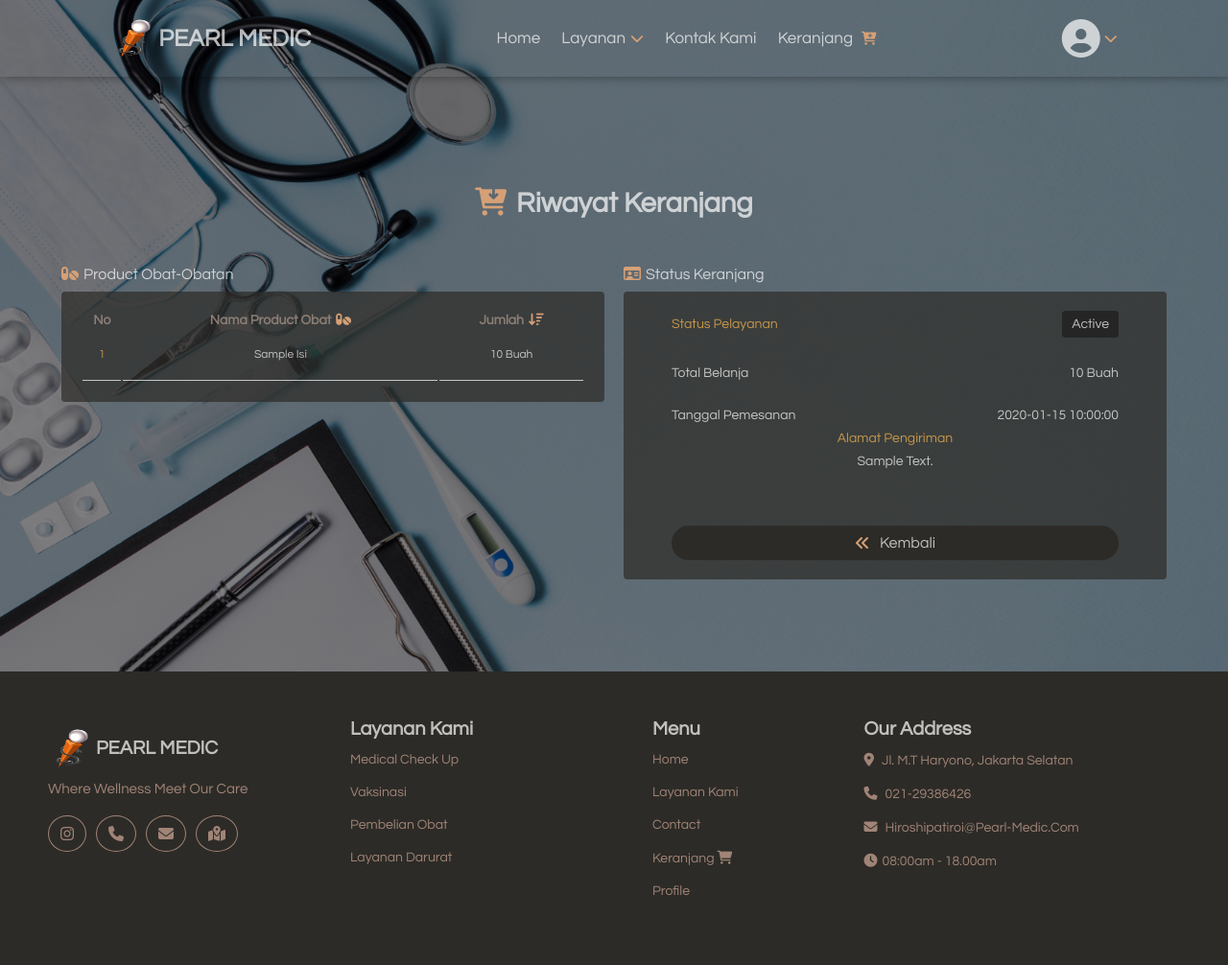
After one commit to AbielB/pearlMedic_PKL, a CodeIgniter 4 app: template app/Views/client/detailKeranjang.php in a window 1280 px wide. The commit adds this page. Shown: the whole page at 96% size. Run offline with PHP 8.4 and a stand-in for CodeIgniter, Linux system fonts and the light colour scheme; the template is opened without the code that fills it: most values are stand-ins (such as "Sample title", 1, 10 or a date in 2020); some libraries are stand-ins or nearby versions.

Commit message:
detail keranjang

```diff
--- a/app/Config/Routes.php
+++ b/app/Config/Routes.php
@@ -71,6 +71,7 @@ $routes->get('/client/suksesVaksin', 'ClientControl::suksesVaksin');
 $routes->get('/client/obat', 'ClientControl::obat');
 $routes->get('/client/obat', 'ClientControl::obat');
 $routes->get('/client/keranjang', 'ClientControl::keranjang');
+$routes->get('/client/detailKeranjang', 'ClientControl::detailKeranjang');
 
 
 $routes->post('/client/postEdit', 'ClientControl::postEdit');
--- a/app/Controllers/Ajax.php
+++ b/app/Controllers/Ajax.php
@@ -104,7 +104,7 @@ class Ajax extends BaseController
         //update tb_keranjang.status = 2 where id_keranjang = id_keranjang and alamat = alamat and set tanggal_order = today
         $db = \Config\Database::connect();
         $builder = $db->table('tb_keranjang');
-        $builder->set('status', 2);
+        $builder->set('status', 1);
         $builder->set('tanggal_order', date('Y-m-d'));
         $builder->set('alamat', $alamat);
         $builder->where('id_keranjang', $id_keranjang);
--- a/app/Controllers/Home.php
+++ b/app/Controllers/Home.php
@@ -98,7 +98,7 @@ class Home extends BaseController
             //select from tb_keranjang where id=id and status = 1
             $builder = $db->table('tb_keranjang');
             $builder->where('id', $row->id);
-            $builder->where('status', 1);
+            $builder->where('status', 0);
             $query = $builder->get();
             $row = $query->getRow();
             //if row is not null then set session keranjang, else session keranjang = null
--- a/app/Views/client/checkoutMedical.php
+++ b/app/Views/client/checkoutMedical.php
@@ -55,7 +55,7 @@
             </div>
             <div class="profiledropdown">
                 <a href="/client/myAccount" data-aos="fade-left">My Account<i class="fa-solid fa-user-tie"></i></a>
-                <a href="/client/EditProfile" data-aos="fade-left">Edit Profile<i class="fa-solid fa-user-pen"></i></a>
+                <a href="/client/editProfile" data-aos="fade-left">Edit Profile<i class="fa-solid fa-user-pen"></i></a>
                 <a href="/client/history" data-aos="fade-left">History<i class="fa-solid fa-money-check"></i></a>
                 <button data-aos="fade-left" onclick="openPopup()">Logout<i class="fa-solid fa-right-from-bracket"></i></button>
 
--- a/app/Views/client/darurat.php
+++ b/app/Views/client/darurat.php
@@ -61,7 +61,7 @@
             </div>
             <div class="profiledropdown">
                 <a href="/client/MyAccount" data-aos="fade-left">My Account<i class="fa-solid fa-user-tie"></i></a>
-                <a href="/client/EditProfile" data-aos="fade-left">Edit Profile<i class="fa-solid fa-user-pen"></i></a>
+                <a href="/client/editProfile" data-aos="fade-left">Edit Profile<i class="fa-solid fa-user-pen"></i></a>
                 <a href="/client/history" data-aos="fade-left">History<i class="fa-solid fa-money-check"></i></a>
                 <button data-aos="fade-left" onclick="openPopup()">Logout<i class="fa-solid fa-right-from-bracket"></i></button>
             </div>
--- /dev/null
+++ b/app/Views/client/detailKeranjang.php
@@ -0,0 +1,237 @@
+<!DOCTYPE html>
+<html lang="en">
+
+<head>
+    <meta charset="UTF-8" />
+    <meta http-equiv="X-UA-Compatible" content="IE=edge" />
+    <meta name="viewport" content="width=device-width, initial-scale=1.0" />
+    <title>Pearl Medic || Riwayat Akun</title>
+    <!-- Link Favicon -->
+    <link rel="shortcut icon" href="../client_edit/image/logo/pearlmedic.png" type="image/x-icon" />
+    <!-- END Link Favicon -->
+    <!-- CSS Links -->
+    <link rel="stylesheet" href="../client_edit/css/style.min.css" />
+    <!-- END CSS Links -->
+    <!-- Box Icons -->
+    <link rel="stylesheet" href="https://cdn.jsdelivr.net/npm/boxicons@latest/css/boxicons.min.css" />
+    <!-- END Box Icons -->
+    <!-- Link Swiper's CSS -->
+    <link rel="stylesheet" href="https://cdn.jsdelivr.net/npm/swiper/swiper-bundle.min.css" />
+    <!-- END Link Swiper's CSS -->
+    <!-- LINK FONT AWESOME -->
+    <link rel="stylesheet" href="https://cdnjs.cloudflare.com/ajax/libs/font-awesome/6.2.0/css/all.min.css" />
+    <!-- END LINK FONT AWESOME -->
+    <!-- Link AOS Library -->
+    <link rel="stylesheet" href="https://unpkg.com/aos@next/dist/aos.css" />
+    <!-- END Link AOS Library -->
+</head>
+
+<body>
+    <!-- NAVIGATION BAR SECTION -->
+    <nav class="navigation_bar navbar_profile" id="navbar_color">
+        <div id="menu-btn" class="fas fa-bars"></div>
+        <a href="/client" class="logo" data-aos="fade-left">
+            <img src="../client_edit/image/logo/pearlmedic2.png" alt="" />
+            <p>Pearl Medic</p>
+        </a>
+        <div class="navbar">
+            <a href="/client" class="hidup" data-aos="fade-left">Home</a>
+            <a href="#" data-aos="fade-left" class="menu-button">Layanan<i class="fa-solid fa-chevron-down"></i></a>
+            <div class="menu_dropdown">
+                <div class="dropdown_content">
+                    <a href="/client/medicalcheckup" data-aos="fade-left" class="menu-isi">Medical Check Up<i
+                            class="fa-solid fa-stethoscope"></i></a>
+                    <a href="/client/vaksin" data-aos="fade-left" class="menu-isi">Vaksinasi<i
+                            class="fa-solid fa-syringe"></i></a>
+                    <a href="/client/obat" data-aos="fade-left" class="menu-isi">Pembelian Obat-Obatan<i
+                            class="fa-solid fa-pills"></i></a>
+                    <a href="/client/darurat" data-aos="fade-left" class="menu-isi">Pelayanan Darurat<i
+                            class="fa-solid fa-truck-medical"></i></a>
+                </div>
+            </div>
+            <a href="/client" data-aos="fade-left">Kontak Kami</a>
+            <!-- <a href="#" data-aos="fade-left">Services</a> -->
+            <a href="/client/keranjang" data-aos="fade-left">Keranjang <i class="fa-solid fa-cart-plus"></i></a>
+        </div>
+        <div class="profile" data-aos="fade-left">
+            <div class="profilelogo">
+                <i class="fa-solid fa-circle-user"></i>
+                <i class="fa-solid fa-chevron-down"></i>
+            </div>
+            <div class="profiledropdown">
+                <a href="/client/myAccount" data-aos="fade-left">My Account<i class="fa-solid fa-user-tie"></i></a>
+                <a href="/client/editProfile" data-aos="fade-left">Edit Profile<i class="fa-solid fa-user-pen"></i></a>
+                <a href="/client/history" data-aos="fade-left">History<i class="fa-solid fa-money-check"></i></a>
+                <button data-aos="fade-left" onclick="openPopup()">Logout<i
+                        class="fa-solid fa-right-from-bracket"></i></button>
+            </div>
+        </div>
+    </nav>
+    <!-- END NAVIGATION BAR SECTION -->
+    <!-- MAIN MENU SECTION -->
+    <div class="popup" id="popup">
+        <i class="fa-solid fa-right-from-bracket"></i>
+        <h2>Anda Yakin Ingin Log Out?</h2>
+        <a href="/client/logout"><button type="button" class="btn-remove">
+                Ya
+            </button></a>
+        <a href="#"><button type="button" onclick="closePopup()" class="btn-remove">
+                Batal
+            </button></a>
+    </div>
+    <section class="home swiper" id="home">
+        <div class="swiper-wrapper">
+            <div class="container swiper-slide detailriwayatkeranjangcontainer">
+                <img src="../client_edit/image/assets/doctor2.jpg" alt="" />
+                <div class="content3" data-aos="fade-up">
+                    <div class="judulriwayatkeranjang">
+                        <h3>
+                            <i class="fa-solid fa-cart-arrow-down"></i>Riwayat Keranjang
+                        </h3>
+                    </div>
+                    <div class="riwayatkeranjang-wrapper">
+                        <div class="riwayatkeranjang-info">
+                            <div class="judultabelkeranjang">
+                                <i class="fa-solid fa-pills"></i>Product Obat-Obatan
+                            </div>
+                            <div class="tabelkeranjang">
+                                <table>
+                                    <thead>
+                                        <tr>
+                                            <th>No</th>
+                                            <th>
+                                                Nama Product Obat<i class="fa-solid fa-pills"></i>
+                                            </th>
+                                            <th>
+                                                Jumlah<i class="fa-solid fa-arrow-down-wide-short"></i>
+                                            </th>
+                                        </tr>
+                                    </thead>
+                                    <tbody>
+                                        <?php
+                                        //foreach isi
+                                        $i = 0;
+                                        foreach ($isi as $row) {
+                                            $i++;
+                                            echo "<tr>";
+                                            echo "<td class='yellow'>" . $i . "</td>";
+                                            echo "<td>" . $row['nama_obat'] . "</td>";
+                                            echo "<td>" . $row['jumlah'] . " buah</td>";
+                                            echo "</tr>";
+                                        }
+                                        ?>
+
+                                    </tbody>
+                                </table>
+                            </div>
+                        </div>
+                        <div class="riwayatkeranjang-info">
+                            <div class="judultabelkeranjang">
+                                <i class="fa-regular fa-id-card"></i>Status Keranjang
+                            </div>
+                            <div class="riwayatkeranjang-info-wrapper">
+                                <div class="statusriwayatkeranjang">
+                                    <h3 class="yellow">Status Pelayanan</h3>
+                                    <p class="<?= $color ?>"><?= $status ?></p>
+                                </div>
+                                <div class="totalbelanja">
+                                    <h3>Total Belanja</h3>
+                                    <p><?= $total ?> Buah</p>
+                                </div>
+                                <div class="tanggalpemesanan">
+                                    <h3>Tanggal Pemesanan</h3>
+                                    <p><?= $tanggal_order ?></p>
+                                </div>
+
+                                <div class="alamatpengiriman">
+                                    <h3 class="yellow">Alamat Pengiriman</h3>
+                                    <p><?= $alamat ?></p>
+                                </div>
+                                <div class="tombolkembali">
+                                    <a href="/client/history"><i class="fa-solid fa-angles-left"></i>Kembali</a>
+                                </div>
+                            </div>
+                        </div>
+                    </div>
+                </div>
+            </div>
+        </div>
+        <div class="swiper-pagination"></div>
+    </section>
+    <!-- END MAIN MENU SECTION -->
+    <!-- FOOTER SECTION -->
+    <section class="footer" id="footer">
+        <div class="footer_wrapper">
+            <div class="footer1">
+                <div class="flex-rowww">
+                    <div class="nama_toko">
+                        <a href="#" class="logo"><img src="/image/logo/pearlmedic2.png" alt="" />
+                            <p>Pearl Medic</p>
+                        </a>
+                    </div>
+                    <p>Where Wellness Meet Our Care</p>
+                </div>
+                <div class="footer1_flex">
+                    <a href="#"><i class="fa-brands fa-instagram"></i></a>
+                    <a href="#"><i class="fa-solid fa-phone"></i></a>
+                    <a href="#"><i class="fa-solid fa-envelope"></i></a>
+                    <a href="#"><i class="fa-solid fa-map-location-dot"></i></a>
+                </div>
+            </div>
+            <div class="footer2">
+                <h3>Layanan Kami</h3>
+                <ul>
+                    <li><a href="/client/medicalcheckup">Medical Check Up</a></li>
+                    <li><a href="/client/vaksin">Vaksinasi</a></li>
+                    <li><a href="/client/obat">Pembelian Obat</a></li>
+                    <li><a href="/client/darurat">Layanan Darurat</a></li>
+                </ul>
+            </div>
+            <div class="footer3">
+                <h3>Menu</h3>
+                <ul>
+                    <li><a href="/client">Home</a></li>
+                    <li><a href="/client">Layanan Kami</a></li>
+                    <li><a href="/client">Contact</a></li>
+                    <li>
+                        <a href="/client/keranjang">Keranjang<i class="fa-solid fa-cart-shopping"></i></a>
+                    </li>
+                    <li><a href="/client/myAccount">Profile</a></li>
+                </ul>
+            </div>
+            <div class="footer4">
+                <h3>Our Address</h3>
+                <ul>
+                    <li>
+                        <i class="fa-solid fa-map-marker-alt"></i> Jl. M.T Haryono,
+                        Jakarta Selatan
+                    </li>
+                    <li><i class="fa-solid fa-phone"></i> 021-29386426</li>
+                    <li>
+                        <i class="fa-solid fa-envelope"></i>
+                        hiroshipatiroi@pearl-medic.com
+                    </li>
+                    <!-- clock icon -->
+                    <li><i class="fa-solid fa-clock"></i>08:00am - 18.00am</li>
+                </ul>
+            </div>
+        </div>
+    </section>
+    <!-- END FOOTER SECTION -->
+    <!-- Loader Section -->
+    <div class="loader-container">
+        <img src="../client_edit/image/assets/laptop.gif" alt="">
+    </div>
+    <!-- End Loader Section -->
+    <!-- aos script -->
+    <script src="https://unpkg.com/aos@next/dist/aos.js"></script>
+    <!-- END aos Script -->
+    <!-- Swiper JS -->
+    <script src="https://cdn.jsdelivr.net/npm/swiper/swiper-bundle.min.js"></script>
+    <!-- END Swiper JS -->
+    <script src="../client_edit/scriptsjs/aos.js"></script>
+    <script src="../client_edit/scriptsjs/data.js"></script>
+    <script src="../client_edit/scriptsjs/swiper.js"></script>
+</body>
+
+</html>
--- a/app/Views/client/medical.php
+++ b/app/Views/client/medical.php
@@ -61,7 +61,7 @@
             </div>
             <div class="profiledropdown">
                 <a href="/client/myAccount" data-aos="fade-left">My Account<i class="fa-solid fa-user-tie"></i></a>
-                <a href="/client/EditProfile" data-aos="fade-left">Edit Profile<i class="fa-solid fa-user-pen"></i></a>
+                <a href="/client/editProfile" data-aos="fade-left">Edit Profile<i class="fa-solid fa-user-pen"></i></a>
                 <a href="/client/history" data-aos="fade-left">History<i class="fa-solid fa-money-check"></i></a>
                 <button data-aos="fade-left" onclick="openPopup()">Logout<i class="fa-solid fa-right-from-bracket"></i></button>
             </div>
--- a/app/Views/client/suksesMedical.php
+++ b/app/Views/client/suksesMedical.php
@@ -55,7 +55,7 @@
             </div>
             <div class="profiledropdown">
                 <a href="/client/MyAccount" data-aos="fade-left">My Account<i class="fa-solid fa-user-tie"></i></a>
-                <a href="/client/EditProfile" data-aos="fade-left">Edit Profile<i class="fa-solid fa-user-pen"></i></a>
+                <a href="/client/editProfile" data-aos="fade-left">Edit Profile<i class="fa-solid fa-user-pen"></i></a>
                 <a href="/client/history" data-aos="fade-left">History<i class="fa-solid fa-money-check"></i></a>
                 <button data-aos="fade-left" onclick="openPopup()">Logout<i class="fa-solid fa-right-from-bracket"></i></button>
             </div>
```
Also changed, not shown: app/Controllers/ClientControl.php (+79 -6 lines), app/Views/client/history.php (+8 -5 lines), app/Views/client/keranjang.php (+10 -20 lines).
